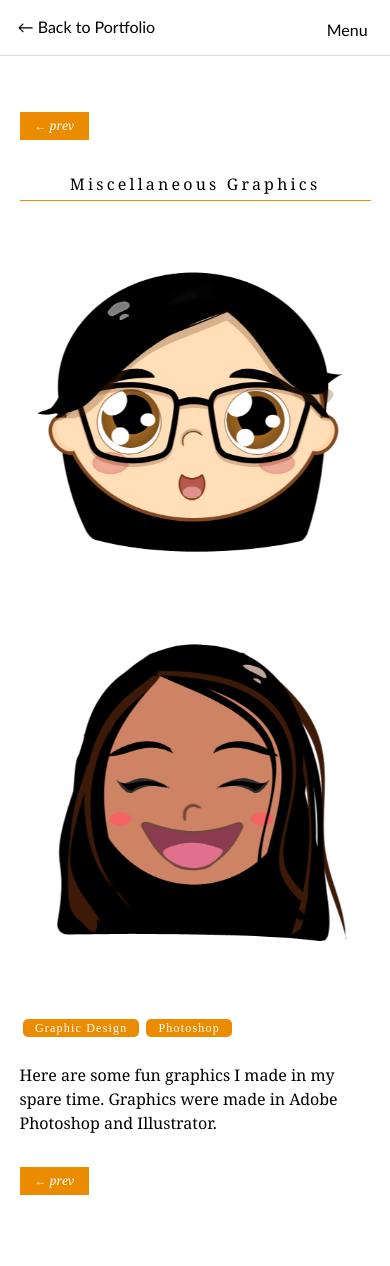
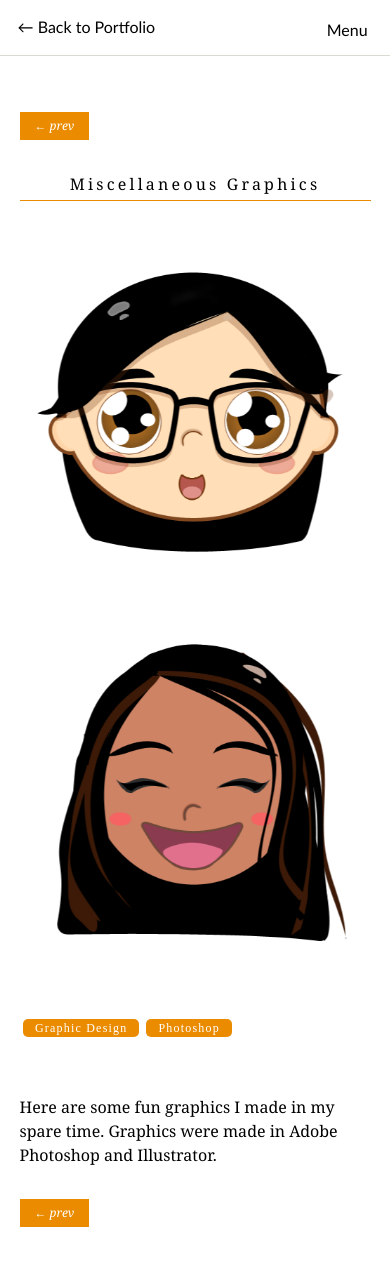
Before and after one commit to dwu891/dwu891.github.io, a Jekyll site: the page built from misc.html, in a window 390 px wide and 1311 px high. Shown: the top 1266 px of the window. Built offline with Jekyll 4.4.1, drawn with Linux system fonts in a browser that asks for light colours; nearby versions of some CDN libraries.

Commit message:
Adjusted margins and padding of project details

```diff
--- a/css/main.scss
+++ b/css/main.scss
@@ -599,6 +599,7 @@ body {
             font-size: 1em;
         }
         .skills-list {
+            padding-bottom: 4em;
             margin: 1em auto;
             text-align: center;
         }
@@ -619,7 +620,7 @@ body {
         .p-description {
             width: 90%;
             font-size: 1em;
-            margin: 2em auto;
+            margin: 0 auto 2em;
             -webkit-column-count: 1; /* Chrome, Safari, Opera */
             -moz-column-count: 1; /* Firefox */
             column-count: 1;
```
